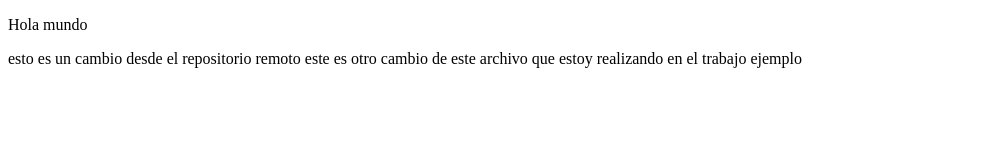
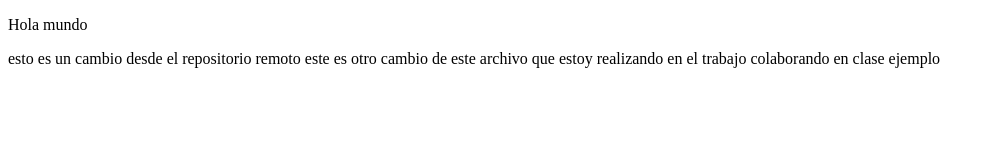
Before and after one commit to MynorEscobar/2024pp-ejemplo01oct, a plain HTML site: page index.html in a window 1280 px wide. Shown: the whole page, without its empty margins (0-995 px from the left). Drawn offline with Linux system fonts and the light colour scheme.

Commit message:
Ejemplo
Clonado de ejemplo

```diff
--- a/index.html
+++ b/index.html
@@ -8,6 +8,7 @@
     esto es un cambio desde el repositorio remoto
     este es otro cambio de este archivo
     que estoy realizando en el trabajo
+    colaborando en clase
 
 </head>
 <body>
```
